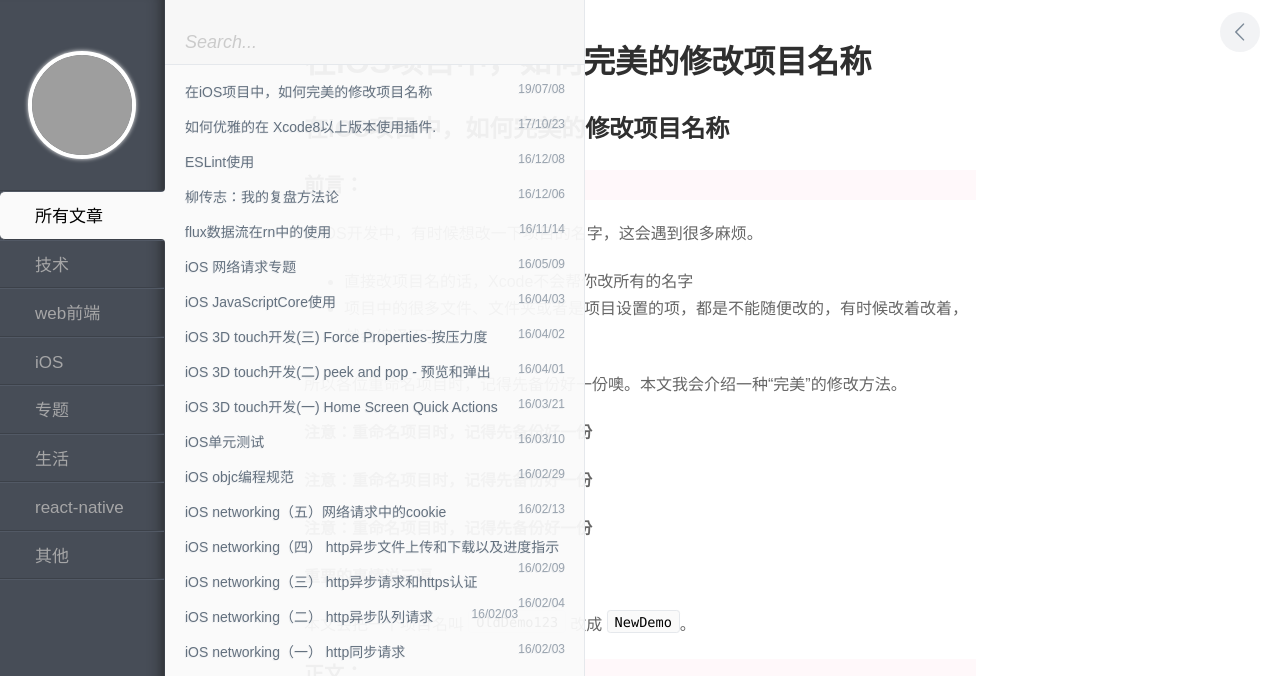
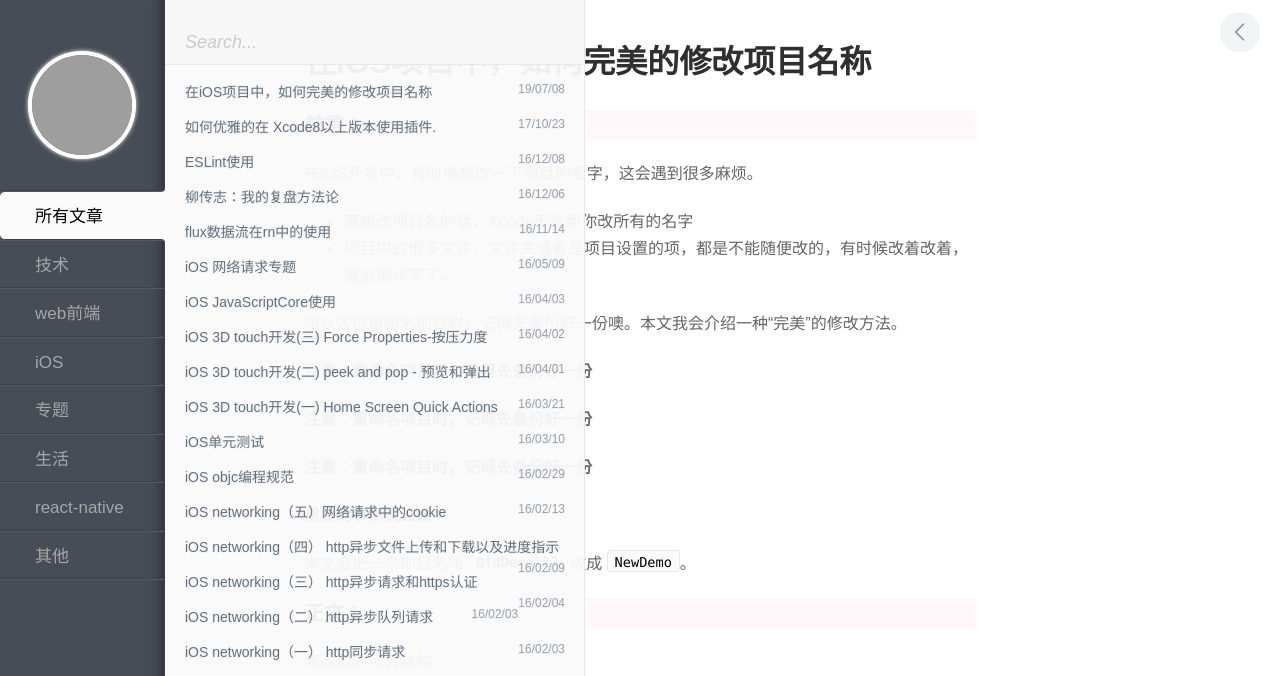
Before and after one commit to cls8428181/cls8428181.github.io, a Jekyll site: the page built from _posts/tech/IOS/2019-07-08-iOSProjectNameRename.md, in a window 1280 px wide, cut to the strip 0-676 px from the top of the page. Built offline with Jekyll 4.4.1, drawn with Linux system fonts in a browser that asks for light colours; comment, search, counter and statistics services are not loaded; grey boxes are pictures that could not be loaded.

Commit message:
优化文章内容

```diff
--- a/_posts/tech/IOS/2019-07-08-iOSProjectNameRename.md
+++ b/_posts/tech/IOS/2019-07-08-iOSProjectNameRename.md
@@ -6,8 +6,6 @@ tags:
 keywords:
 description:
 ---
-
-# 在iOS项目中，如何完美的修改项目名称
 
 ### 前言：
 
```
